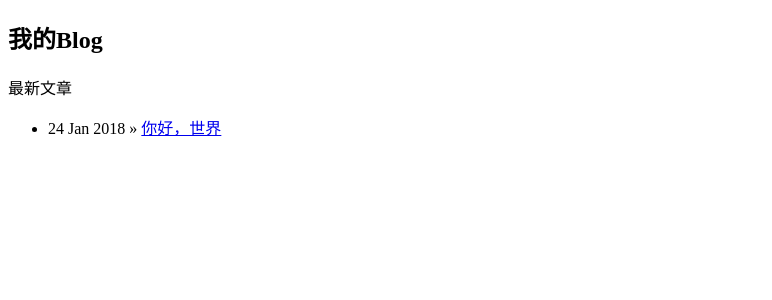
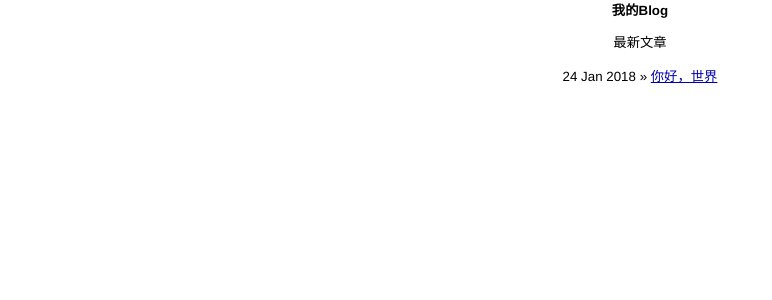
Before and after one commit to MrZWH/jekyll_demo, a Jekyll site: the page built from index.html, in a window 1280 px wide. Shown: the top 300 px of the page, without its empty margins (0-772 px from the left). Built offline with Jekyll 4.4.1, drawn with Linux system fonts in a browser that asks for light colours.

Commit message:
modify date

```diff
--- a/_layouts/default.html
+++ b/_layouts/default.html
@@ -6,10 +6,10 @@
       <meta name="author" content="MrZWH" />
 
       <!-- syntax highlighting CSS -->
-      <link rel="stylesheet" href="jekyll_demo/css/syntax.css" type="text/css" />
+      <link rel="stylesheet" href="/jekyll_demo/css/syntax.css" type="text/css" />
 
       <!-- Homepage CSS -->
-      <link rel="stylesheet" href="jekyll_demo/css/screen.css" type="text/css" media="screen, projection" />
+      <link rel="stylesheet" href="/jekyll_demo/css/screen.css" type="text/css" media="screen, projection" />
 
       <!-- Typekit -->
       <script type="text/javascript" src="https://use.typekit.com/jpd0pfm.js"></script>
```
